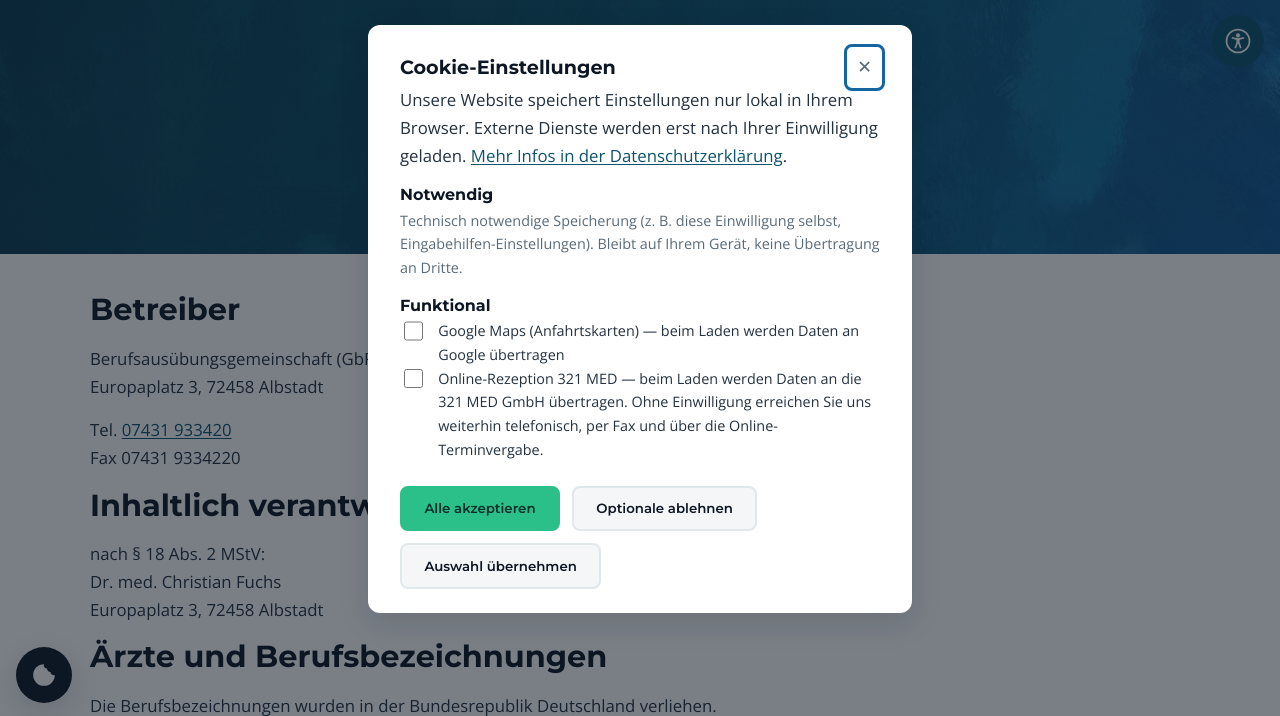
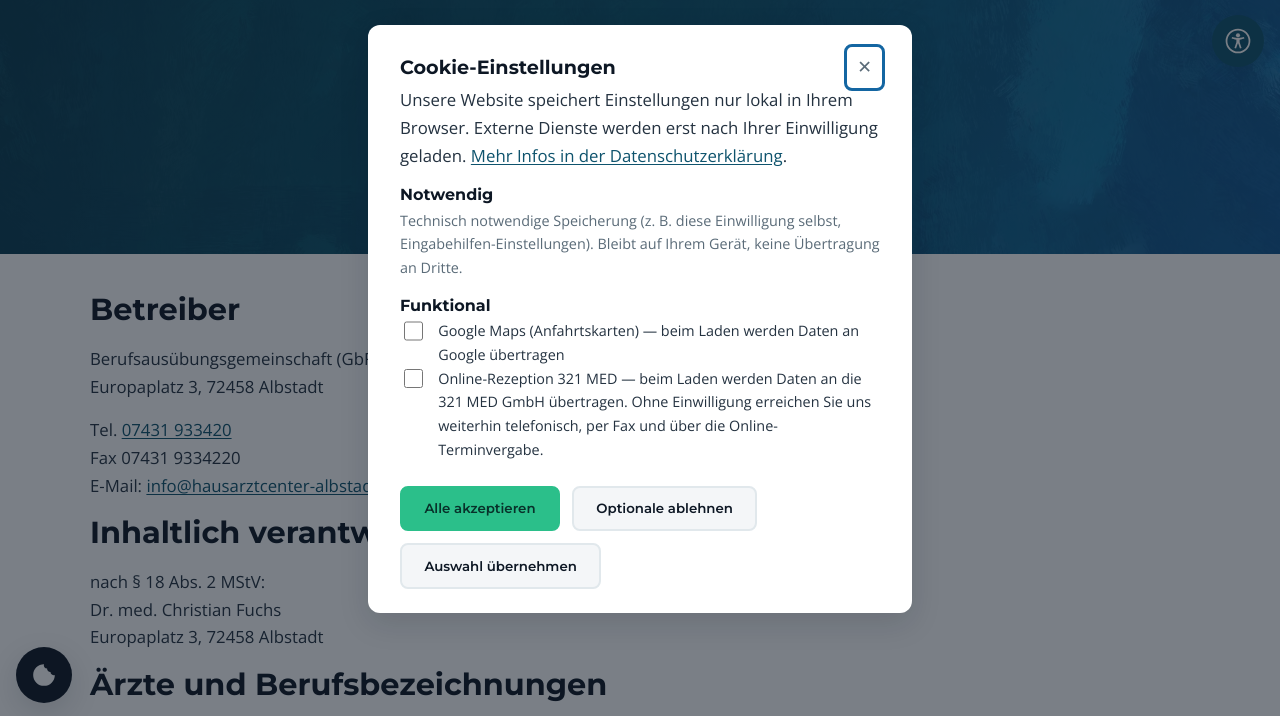
Before and after one commit to fuchs-medidyne/praxis-website, a plain HTML site: page impressum.html in a window 1280 px wide. Shown: the part 81-797 px from the top of the page. Drawn offline with Linux system fonts and the light colour scheme.

Commit message:
fix(impressum): E-Mail-Adresse ergänzt (§ 5 DDG)
Co-Authored-By: Claude Opus 5.5 <noreply@anthropic.com>

```diff
--- a/impressum.html
+++ b/impressum.html
@@ -54,7 +54,8 @@
       <p>Berufsausübungsgemeinschaft (GbR) Dr. med. Diebold, Dr. med. Fuchs<br>
          Europaplatz 3, 72458 Albstadt</p>
       <p>Tel. <a href="tel:+497431933420">07431 933420</a><br>
-         Fax 07431 9334220</p>
+         Fax 07431 9334220<br>
+         E-Mail: <a href="mailto:info@hausarztcenter-albstadt.de">info@hausarztcenter-albstadt.de</a></p>
 
       <h2>Inhaltlich verantwortlich</h2>
       <p>nach § 18 Abs. 2 MStV:<br>
```
